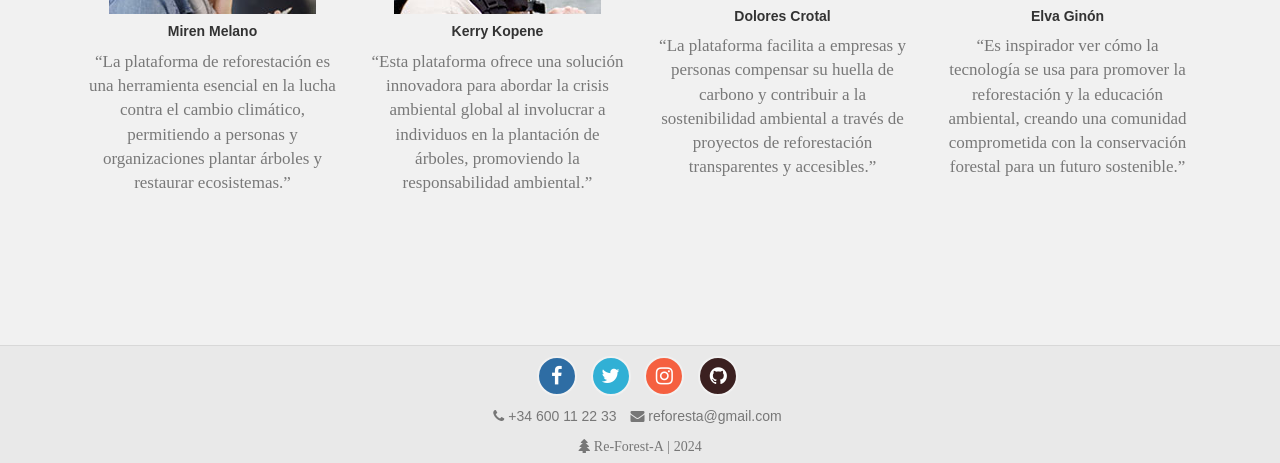
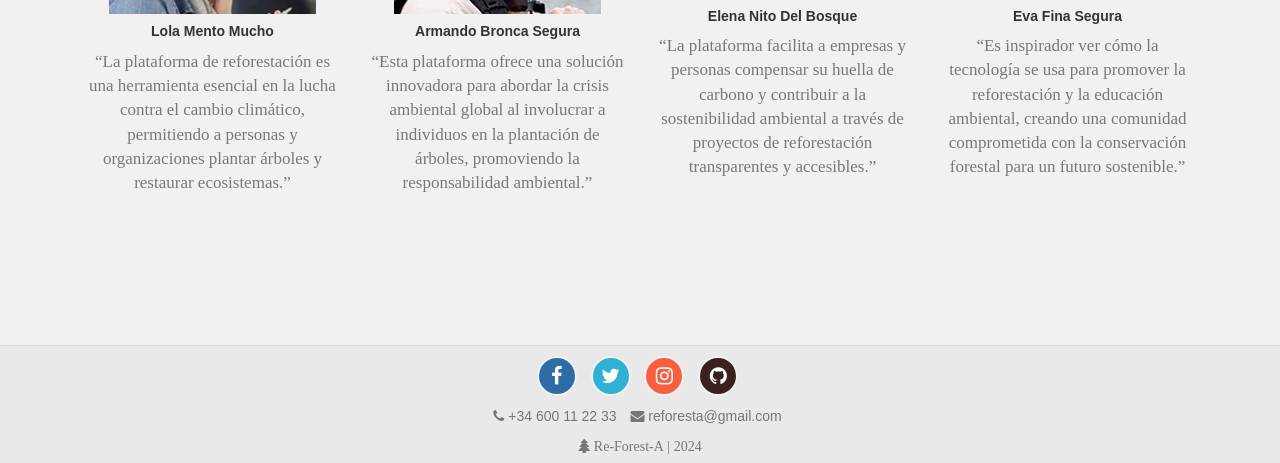
Before and after one commit to LtVish/proyecto_DWES_equipo_3, a PHP site: page /views/about.php in a window 1280 px wide. Shown: the part 1157-1620 px from the top of the page. Run offline with PHP 8.4, Linux system fonts and the light colour scheme.

Commit message:
Commit final, para entrega.

```diff
--- a/public/controller/EventsController.php
+++ b/public/controller/EventsController.php
@@ -76,7 +76,6 @@
     $filtered_events = array_reverse($filtered_events);
 
     $pages = count($filtered_events)%3 ? intdiv(count($filtered_events), 3) + 1 : intdiv(count($filtered_events),3);
-
     $page = (int)$_GET["page"];
     //echo "<h1>$page</h1>";
 
--- a/public/views/about.php
+++ b/public/views/about.php
@@ -83,25 +83,25 @@
            <hr>
            <div class="col-xs-12 col-sm-3">
              <img class="img-responsive" src="../images/clients/client1.jpg" alt="client's picture">
-             <h5>Miren Melano</h5>
+             <h5>Lola Mento Mucho</h5>
              <q>La plataforma de reforestación es una herramienta esencial en la lucha contra el cambio climático,
              permitiendo a personas y organizaciones plantar árboles y restaurar ecosistemas.</q>
            </div>
            <div class="col-xs-12 col-sm-3">
              <img class="img-responsive" src="../images/clients/client2.jpg" alt="client's picture">
-             <h5>Kerry Kopene</h5>
+             <h5>Armando Bronca Segura</h5>
              <q>Esta plataforma ofrece una solución innovadora para abordar la crisis ambiental global al involucrar
               a individuos en la plantación de árboles, promoviendo la responsabilidad ambiental.</q>
            </div>
            <div class="col-xs-12 col-sm-3">
              <img class="img-responsive" src="../images/clients/client3.jpg" alt="client's picture">
-             <h5>Dolores Crotal</h5>
+             <h5>Elena Nito Del Bosque</h5>
              <q>La plataforma facilita a empresas y personas compensar su huella de carbono y contribuir
              a la sostenibilidad ambiental a través de proyectos de reforestación transparentes y accesibles.</q>
            </div>
            <div class="col-xs-12 col-sm-3">
              <img class="img-responsive" src="../images/clients/client4.jpg" alt="client's picture">
-             <h5>Elva Ginón</h5>
+             <h5>Eva Fina Segura</h5>
              <q>Es inspirador ver cómo la tecnología se usa para promover la reforestación y la educación ambiental,
              creando una comunidad comprometida con la conservación forestal para un futuro sostenible.</q>
            </div>
--- a/public/views/nav-bar.php
+++ b/public/views/nav-bar.php
@@ -19,7 +19,7 @@
                 <li class="<?php echo ($_SERVER['PHP_SELF'] == '/views/login.php') ? 'active' : ''; ?> lien">
                 <a href="LoginController.php"><i class="fa fa-user sr-icons"></i> Login </a></li>
                 <li class="<?php echo ($_SERVER['PHP_SELF'] == '/views/event.php') ? 'active' : ''; ?> lien">
-                <a href="EventsController.php?"><i class="fa fa-calendar sr-icons"></i> Eventos </a></li>
+                <a href="EventsController.php?page=1"><i class="fa fa-calendar sr-icons"></i> Eventos </a></li>
                 <li class="<?php echo ($_SERVER['PHP_SELF'] == '/views/species.php') ? 'active' : ''; ?> lien">
                 <a href="SpeciesController.php"><i class="fa fa-tree sr-icons"></i> Nuestras especies </a></li>
                 <li class="<?php echo ($_SERVER['PHP_SELF'] == '/views/achievements.php') ? 'active' : ''; ?> lien">
```
Also changed, not shown: public/models/Event.php (+9 -4 lines).
